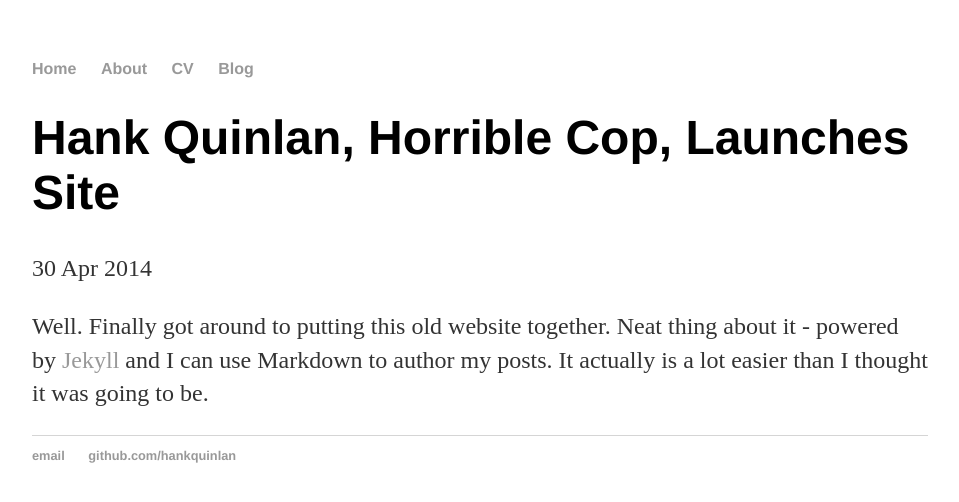
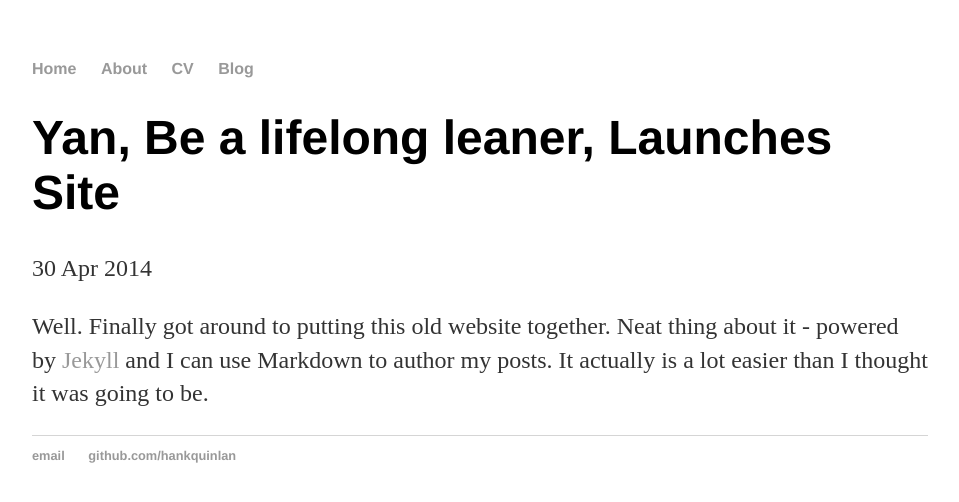
Before and after one commit to kaiagss/kaiagss.github.io, a Jekyll site: the page built from _posts/2014-04-30-hank-quinlan-site-launched.md, in a window 1280 px wide. Shown: the top 502 px of the page, without its empty margins (160-1119 px from the left). Built offline with Jekyll 4.4.1, drawn with Linux system fonts in a browser that asks for light colours.

Commit message:
Update 2014-04-30-hank-quinlan-site-launched.md

```diff
--- a/_posts/2014-04-30-hank-quinlan-site-launched.md
+++ b/_posts/2014-04-30-hank-quinlan-site-launched.md
@@ -1,6 +1,6 @@
 ---
 layout: post
-title: "Hank Quinlan, Horrible Cop, Launches Site"
+title: "Yan, Be a lifelong leaner, Launches Site"
 date: 2014-04-30
 ---
 
```
